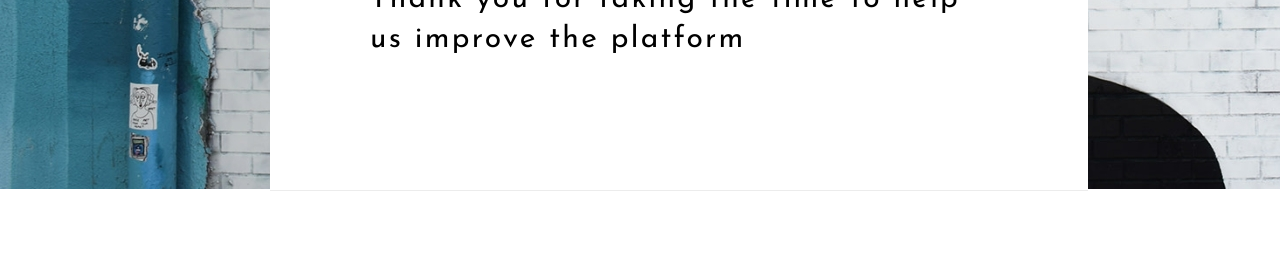
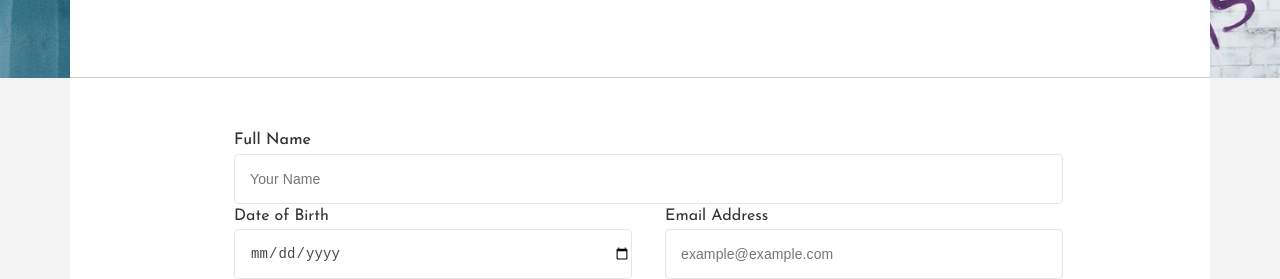
Before and after one commit to Dimary-94/hero-form, a website: page app/index.html in a window 1280 px wide. Shown: the part 856-1135 px from the top of the page. Before the commit the page ends 1047 px from the top, so only its background shows below. Drawn offline with nearby package versions, Linux system fonts and the light colour scheme; files that its build step writes are made by us from their sources.

Commit message:
Commit 19.07.2020

```diff
--- a/app/index.html
+++ b/app/index.html
@@ -43,8 +43,71 @@
 
 	<main id="main">
 		<div class="container">
-			<section id="section-hero-form" class="hero">
-				<div class="hero_form">
+			<section id="section-hero" class="hero">
+				<div class="hero_content">
+					<div class="hero_title">
+						<h1 id="title">
+							FreeCodeCamp <br>
+							Survey Form
+						</h1>
+						<p>
+							Thank you for taking the time to help us improve the platform
+						</p>
+					</div>
+
+					<div style="background-color: #ccc; height: 1px;"></div>
+
+				</div>
+				<div class="forms">
+					<div class="section-hero-form">
+						<div class="form">
+							<form action="#" method="GET" class="placehold">
+								<div class="placehold_name">
+									<div>Full Name</div>
+									<input type="text" placeholder="Your Name" />
+								</div>
+
+								<div class="data-mail">
+									<div class="data">
+										<div>Date of Birth</div>
+										<div class="placehold_birth">
+											<input type="date" placeholder="17.12.1997" />
+										</div>
+									</div>
+
+									<div class="mail">
+										<div>Email Address</div>
+										<div class="placehold_email">
+											<input type="email" placeholder="example@example.com" />
+										</div>
+									</div>
+								</div>
+							</form>
+						</div>
+					</div>
+				</div>
+			</section>
+
+
+
+
+
+
+
+
+
+
+
+
+
+
+
+
+
+
+
+		<!-- <section id="section-hero" class="hero">
+				<div class="hero_title">
 					<h1 id="title">
 						FreeCodeCamp <br>
 						Survey Form
@@ -52,9 +115,36 @@
 					<p>
 						Thank you for taking the time to help us improve the platform
 					</p>
-					<span></span>
 				</div>
 			</section>
+			<section class="forms">
+				<div class="section-hero-form">
+					<div class="form">
+						<form action="#" method="GET" class="placehold">
+							<div class="placehold_name">
+								<div>Full Name</div>
+								<input type="text" placeholder="Your Name" />
+							</div>
+
+							<div class="data-mail">
+								<div class="data">
+									<div>Date of Birth</div>
+									<div class="placehold_birth">
+										<input type="date" placeholder="17.12.1997" />
+									</div>
+								</div>
+
+								<div class="mail">
+									<div>Email Address</div>
+									<div class="placehold_email">
+										<input type="email" placeholder="example@example.com" />
+									</div>
+								</div>
+							</div>
+						</form>
+					</div>
+				</div>
+			</section> -->
 		</div>
 
 	</main>
--- a/app/scss/main.scss
+++ b/app/scss/main.scss
@@ -25,6 +25,24 @@ img {
 	margin: 0 auto;
 	max-width: 100%;
 }
+
+input {
+	display: block;
+	border: solid 0.5px rgba(0, 0, 0, 0.1);
+	width: 100%;
+	height: 48px;
+	padding-left: 15px;
+	color: #494848;
+	font-size: 14px;
+	font-weight: 500;
+	letter-spacing: 0.1px;
+	border-radius: 5px;
+	outline: none;
+}
+input:focus {
+	border: 1px solid #7f43c3;
+}
+
 
 body {
 	font-size: 16px;
@@ -88,21 +106,33 @@ body {
 	}
 }
 
+.forms {
+	background-color: #f3f3f3;
+	.form {
+		display: grid;
+		grid-row-gap: 30px;
+	}
+}
+
 .hero {
 	max-width: 1680px;
 	margin-top: 120px;
-	height: 765px;
+	height: 654px;
 	background-image: url(../img/hero-1.jpg);
 	background-size: cover;
 	background-repeat: no-repeat;
-	&_form {
-		position: absolute;
-		margin: 246px 270px;
-		padding: 100px;
+	&_content {
 		max-width: 1140px;
-		height: 320px ;
+		margin: 0 auto;
+		padding-top: 246px;
+		display: grid;
+	}
+	&_title {
+		display: grid;
+		grid-row-gap: 27px;
+		max-width: 960px;
+    	padding: 80px 90px;
 		background-color: #ffffff;
-		border-bottom: 1px solid #ececec;
 		& h1 {
 			color: #333333;
 			font-size: 75px;
@@ -114,9 +144,37 @@ body {
 			color: #000000;
 			font-size: 30px;
 			font-weight: 400;
-			letter-spacing: 2.25px;
-			padding-top: 30px;
 			line-height: 40px;
 		}
 	}
 }
+
+
+.section-hero-form {
+	max-width: 1140px;
+	margin: 0 auto;
+	background-color: #fff;
+	& .form {
+		max-width: 812px;
+		margin: 0  auto;
+		padding-top: 50px;
+	}
+}
+
+
+.placehold_name {
+	width: 100%;
+	& div {
+		color: #333333;
+		font-size: 16px;
+		font-weight: 500;
+		letter-spacing: 0.11px;
+	}
+}
+
+
+.data-mail {
+	display: grid;
+    grid-template-columns: 1fr 1fr;
+    gap: 50px;
+}
```
